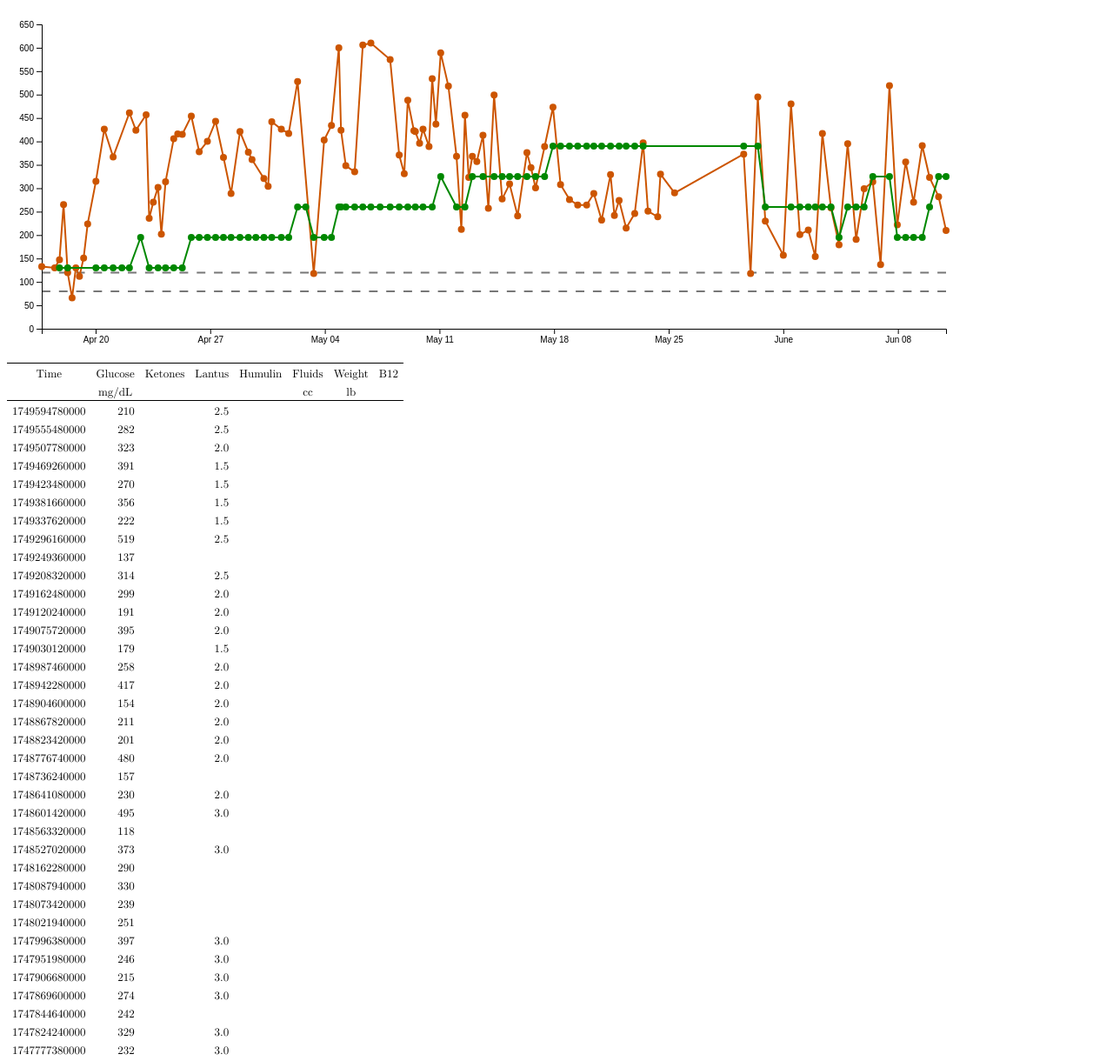
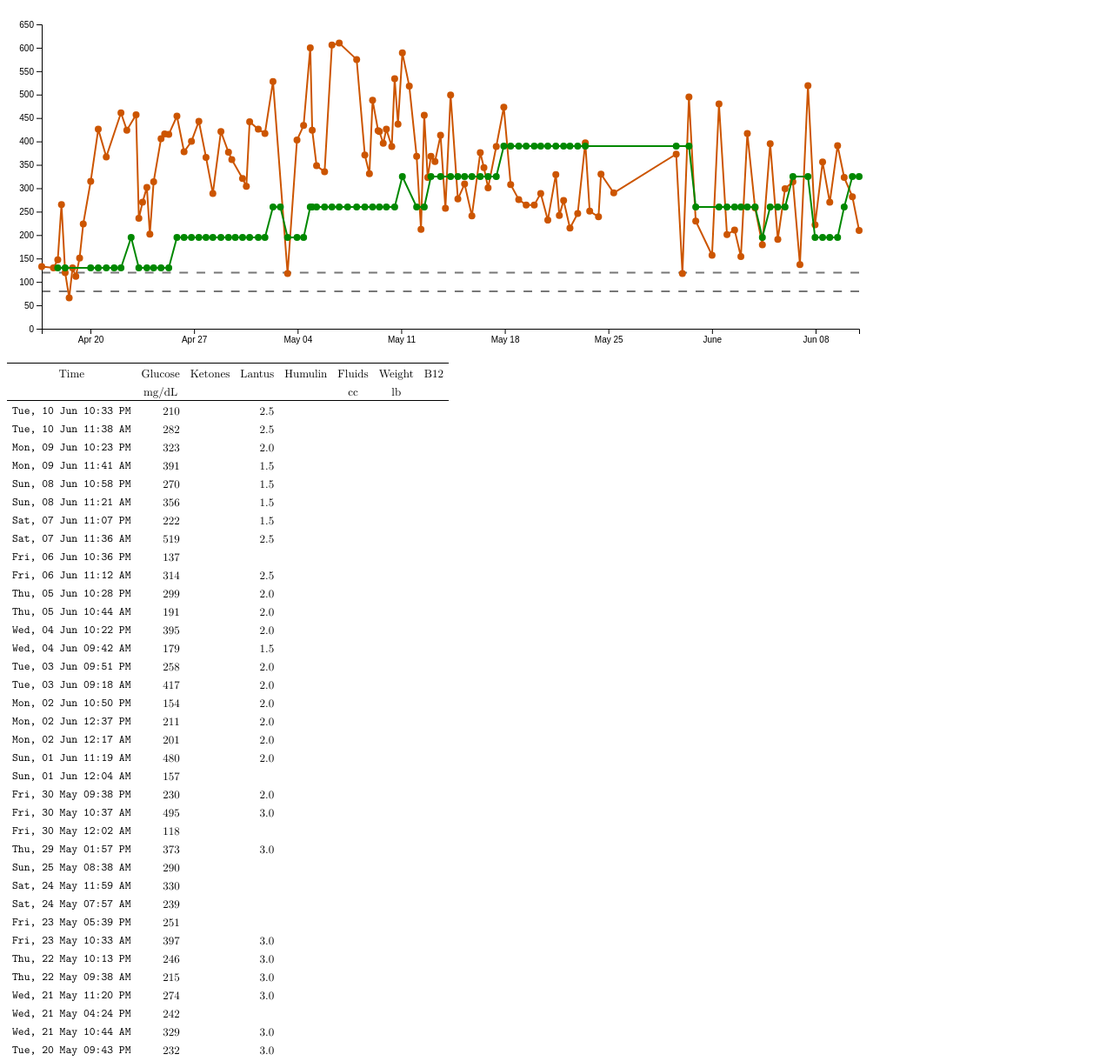
Before and after one commit to ivankp/mouse, a plain HTML site: page index.html in a window 1280 px wide. Shown: the top 1220 px of the page at 87% size. Drawn offline with Linux system fonts and the light colour scheme.

Commit message:
monospace time

```diff
--- a/script.js
+++ b/script.js
@@ -72,7 +72,7 @@ document.addEventListener('DOMContentLoaded', () => {
       }
     }
 
-    const width = 1100;
+    const width = 1000;
     const height = 400;
     const margin = { top: 20, right: 20, bottom: 30, left: 40 };
 
@@ -158,6 +158,8 @@ document.addEventListener('DOMContentLoaded', () => {
 
     $(document.body, 'div', plot.node());
 
+    const timeFormat = d3.timeFormat('%a, %d %b %I:%M %p');
+
     const table = $(document.body, 'div', 'table', ['data', 'tex']);
     const tr1 = $(table, 'tr');
     const tr2 = $(table, 'tr');
@@ -170,7 +172,7 @@ document.addEventListener('DOMContentLoaded', () => {
     for (let i = data.length; i--; ) {
       const [ time, values ] = data[i];
       const tr = $(table, 'tr');
-      $(tr, 'td', { text: `${time}` });
+      $(tr, 'td', { text: timeFormat(time) }, ['tt']);
       for (const { name, fixed } of defs) {
         let value = values[name];
         if (fixed !== undefined && Number.isFinite(value))
--- a/styles.css
+++ b/styles.css
@@ -1,6 +1,12 @@
 @font-face {
   font-family: 'Latin Modern Roman';
   src: url('fonts/lmroman-regular-webfont.woff') format('woff');
+  font-weight: normal;
+  font-style: normal;
+}
+@font-face {
+  font-family: 'Latin Modern Mono';
+  src: url('fonts/lmmono-regular-webfont.woff') format('woff');
   font-weight: normal;
   font-style: normal;
 }
@@ -15,6 +21,11 @@ a:hover { text-decoration: underline; }
 
 .tex {
   font-family: "Latin Modern Roman", "Times New Roman", serif;
+  font-weight: normal;
+  font-style: normal;
+}
+.tt {
+  font-family: "Latin Modern Mono", monospace;
   font-weight: normal;
   font-style: normal;
 }
```
Also changed, not shown: fonts/lmmono-regular-webfont.woff (added).
